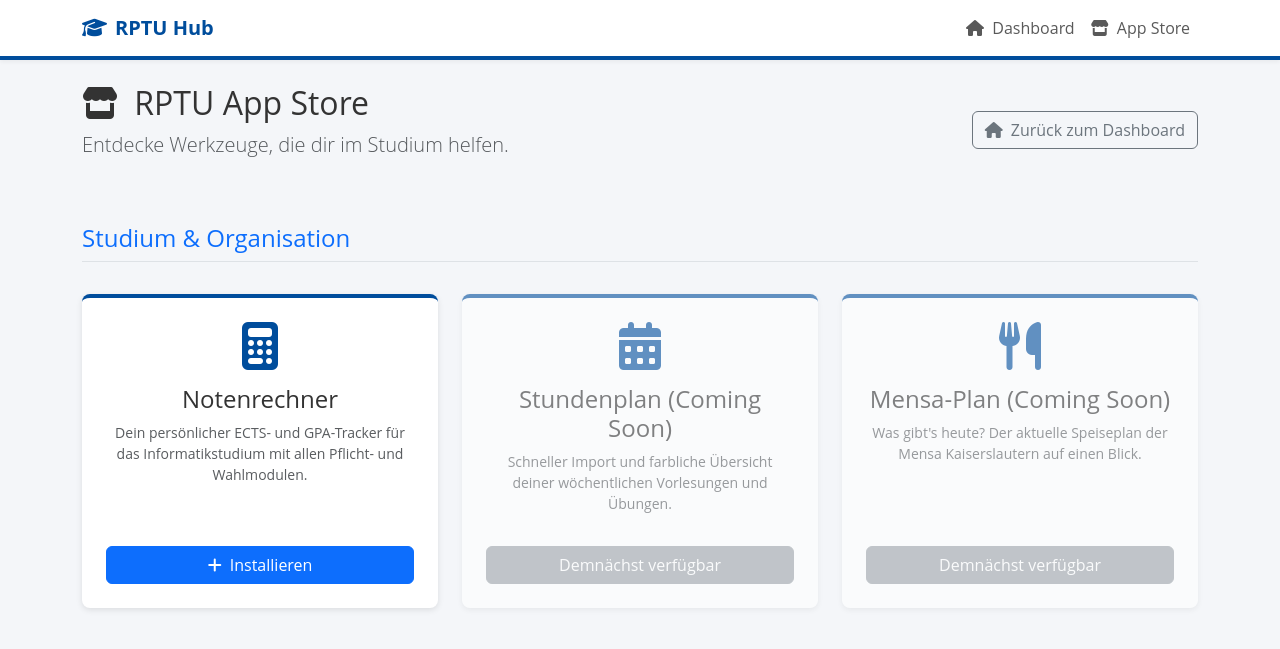
After one commit to pheineke/unihub, a Flask app: page /store in a window 1280 px wide. The commit adds this page. Shown: the top 649 px of the page. Run offline with Flask 3, Linux system fonts and the light colour scheme.

Commit message:
feat: Add App Store and Dashboard hub architecture

```diff
--- a/app.py
+++ b/app.py
@@ -45,8 +45,16 @@
 ]
 
 @app.route("/")
-def index():
-    return render_template("index.html", default_courses=DEFAULT_COURSES)
+def dashboard():
+    return render_template("dashboard.html")
+
+@app.route("/store")
+def store():
+    return render_template("store.html")
+
+@app.route("/app/notenrechner")
+def notenrechner():
+    return render_template("notenrechner.html", default_courses=DEFAULT_COURSES)
 
 @app.route("/api/calculate", methods=["POST"])
 def calculate():
--- /dev/null
+++ b/templates/base.html
@@ -0,0 +1,112 @@
+<!DOCTYPE html>
+<html lang="de">
+<head>
+    <meta charset="UTF-8">
+    <meta name="viewport" content="width=device-width, initial-scale=1.0">
+    <title>{% block title %}RPTU Students Hub{% endblock %}</title>
+    <link href="https://cdn.jsdelivr.net/npm/bootstrap@5.3.0/dist/css/bootstrap.min.css" rel="stylesheet">
+    <link href="https://cdnjs.cloudflare.com/ajax/libs/font-awesome/6.4.0/css/all.min.css" rel="stylesheet">
+    <style>
+        :root {
+            --rptu-blue: #004d9c;
+            --rptu-dark: #333333;
+            --rptu-red: #d11242;
+            --bg-light: #f4f6f9;
+        }
+        body {
+            background-color: var(--bg-light);
+            font-family: 'Open Sans', Arial, sans-serif;
+            color: var(--rptu-dark);
+        }
+        .navbar {
+            background-color: white;
+            border-bottom: 4px solid var(--rptu-blue);
+            box-shadow: 0 2px 4px rgba(0,0,0,0.05);
+        }
+        .navbar-brand {
+            font-weight: bold;
+            color: var(--rptu-blue) !important;
+        }
+        .app-card {
+            background: white;
+            border-radius: 8px;
+            box-shadow: 0 2px 6px rgba(0,0,0,0.1);
+            transition: transform 0.2s;
+            height: 100%;
+            display: flex;
+            flex-direction: column;
+            border-top: 4px solid var(--rptu-blue);
+        }
+        .app-card:hover {
+            transform: translateY(-5px);
+        }
+        .app-icon {
+            font-size: 3rem;
+            color: var(--rptu-blue);
+            margin-bottom: 15px;
+        }
+    </style>
+    {% block head %}{% endblock %}
+</head>
+<body>
+    <nav class="navbar navbar-expand-lg navbar-light mb-4">
+        <div class="container">
+            <a class="navbar-brand" href="/"><i class="fas fa-graduation-cap me-2"></i>RPTU Hub</a>
+            <button class="navbar-toggler" type="button" data-bs-toggle="collapse" data-bs-target="#navbarNav">
+                <span class="navbar-toggler-icon"></span>
+            </button>
+            <div class="collapse navbar-collapse" id="navbarNav">
+                <ul class="navbar-nav ms-auto">
+                    <li class="nav-item">
+                        <a class="nav-link" href="/"><i class="fas fa-home me-1"></i> Dashboard</a>
+                    </li>
+                    <li class="nav-item">
+                        <a class="nav-link" href="/store"><i class="fas fa-store me-1"></i> App Store</a>
+                    </li>
+                </ul>
+            </div>
+        </div>
+    </nav>
+
+    <div class="container">
+        {% block content %}{% endblock %}
+    </div>
+
+    <script src="https://cdn.jsdelivr.net/npm/bootstrap@5.3.0/dist/js/bootstrap.bundle.min.js"></script>
+    <script>
+        // Global App Management script
+        const appsInfo = {
+            'notenrechner': {
+                name: 'Notenrechner',
+                description: 'Dein persönlicher GPA & ECTS Tracker für das Informatik Studium.',
+                icon: 'fa-calculator',
+                url: '/app/notenrechner'
+            }
+        };
+
+        function getInstalledApps() {
+            const apps = localStorage.getItem('installedApps');
+            return apps ? JSON.parse(apps) : [];
+        }
+
+        function setInstalledApps(apps) {
+            localStorage.setItem('installedApps', JSON.stringify(apps));
+        }
+
+        function installApp(appId) {
+            const apps = getInstalledApps();
+            if (!apps.includes(appId)) {
+                apps.push(appId);
+                setInstalledApps(apps);
+            }
+        }
+
+        function uninstallApp(appId) {
+            let apps = getInstalledApps();
+            apps = apps.filter(id => id !== appId);
+            setInstalledApps(apps);
+        }
+    </script>
+    {% block scripts %}{% endblock %}
+</body>
+</html>
--- /dev/null
+++ b/templates/store.html
@@ -0,0 +1,103 @@
+{% extends "base.html" %}
+
+{% block title %}App Store | RPTU Students Hub{% endblock %}
+
+{% block content %}
+<div class="row align-items-center mb-5 mt-3">
+    <div class="col-md-8">
+        <h2><i class="fas fa-store me-2"></i> RPTU App Store</h2>
+        <p class="text-muted lead">Entdecke Werkzeuge, die dir im Studium helfen.</p>
+    </div>
+    <div class="col-md-4 text-end">
+        <a href="/" class="btn btn-outline-secondary"><i class="fas fa-home me-1"></i> Zurück zum Dashboard</a>
+    </div>
+</div>
+
+<div class="row">
+    <!-- Kategorie: Studium -->
+    <div class="col-12 mb-4">
+        <h4 class="border-bottom pb-2 text-primary">Studium & Organisation</h4>
+    </div>
+
+    <div class="col-md-4 mb-4">
+        <div class="app-card text-center p-4">
+            <i class="fas fa-calculator app-icon"></i>
+            <h4>Notenrechner</h4>
+            <p class="text-muted small flex-grow-1">Dein persönlicher ECTS- und GPA-Tracker für das Informatikstudium mit allen Pflicht- und Wahlmodulen.</p>
+
+            <button class="btn btn-primary mt-3 w-100 install-btn" data-appid="notenrechner">
+                <i class="fas fa-plus me-1"></i> Installieren
+            </button>
+        </div>
+    </div>
+
+    <!-- Platzhalter für zukünftige Apps -->
+    <div class="col-md-4 mb-4">
+        <div class="app-card text-center p-4" style="opacity: 0.6;">
+            <i class="fas fa-calendar-alt app-icon"></i>
+            <h4>Stundenplan (Coming Soon)</h4>
+            <p class="text-muted small flex-grow-1">Schneller Import und farbliche Übersicht deiner wöchentlichen Vorlesungen und Übungen.</p>
+
+            <button class="btn btn-secondary mt-3 w-100" disabled>
+                Demnächst verfügbar
+            </button>
+        </div>
+    </div>
+
+    <div class="col-md-4 mb-4">
+        <div class="app-card text-center p-4" style="opacity: 0.6;">
+            <i class="fas fa-utensils app-icon"></i>
+            <h4>Mensa-Plan (Coming Soon)</h4>
+            <p class="text-muted small flex-grow-1">Was gibt's heute? Der aktuelle Speiseplan der Mensa Kaiserslautern auf einen Blick.</p>
+
+            <button class="btn btn-secondary mt-3 w-100" disabled>
+                Demnächst verfügbar
+            </button>
+        </div>
+    </div>
+</div>
+{% endblock %}
+
+{% block scripts %}
+<script>
+    document.addEventListener('DOMContentLoaded', () => {
+        const installedAppIds = getInstalledApps();
+
+        document.querySelectorAll('.install-btn').forEach(btn => {
+            const appId = btn.getAttribute('data-appid');
+
+            // Initial state based on installation
+            if (installedAppIds.includes(appId)) {
+                btn.innerHTML = '<i class="fas fa-check me-1"></i> Installiert';
+                btn.classList.replace('btn-primary', 'btn-success');
+                btn.disabled = true;
+            }
+
+            // Handle fresh install click
+            btn.addEventListener('click', function() {
+                installApp(appId);
+                this.innerHTML = '<i class="fas fa-check me-1"></i> Installiert';
+                this.classList.replace('btn-primary', 'btn-success');
+                this.disabled = true;
+
+                // Show floating notification
+                const toast = document.createElement('div');
+                toast.className = 'position-fixed bottom-0 end-0 p-3';
+                toast.style.zIndex = '5';
+                toast.innerHTML = `
+                    <div class="toast show align-items-center text-white bg-success border-0" role="alert" aria-live="assertive" aria-atomic="true">
+                      <div class="d-flex">
+                        <div class="toast-body">
+                          App erfolgreich zum Dashboard hinzugefügt!
+                        </div>
+                        <button type="button" class="btn-close btn-close-white me-2 m-auto" data-bs-dismiss="toast" aria-label="Close" onclick="this.closest('.toast').remove()"></button>
+                      </div>
+                    </div>
+                `;
+                document.body.appendChild(toast);
+                setTimeout(() => { if(toast.parentNode) toast.remove(); }, 3000);
+            });
+        });
+    });
+</script>
+{% endblock %}
```
Also changed, not shown: templates/dashboard.html (added, +68 -0 lines), templates/notenrechner.html (renamed from templates/index.html, +6 -3 lines).
